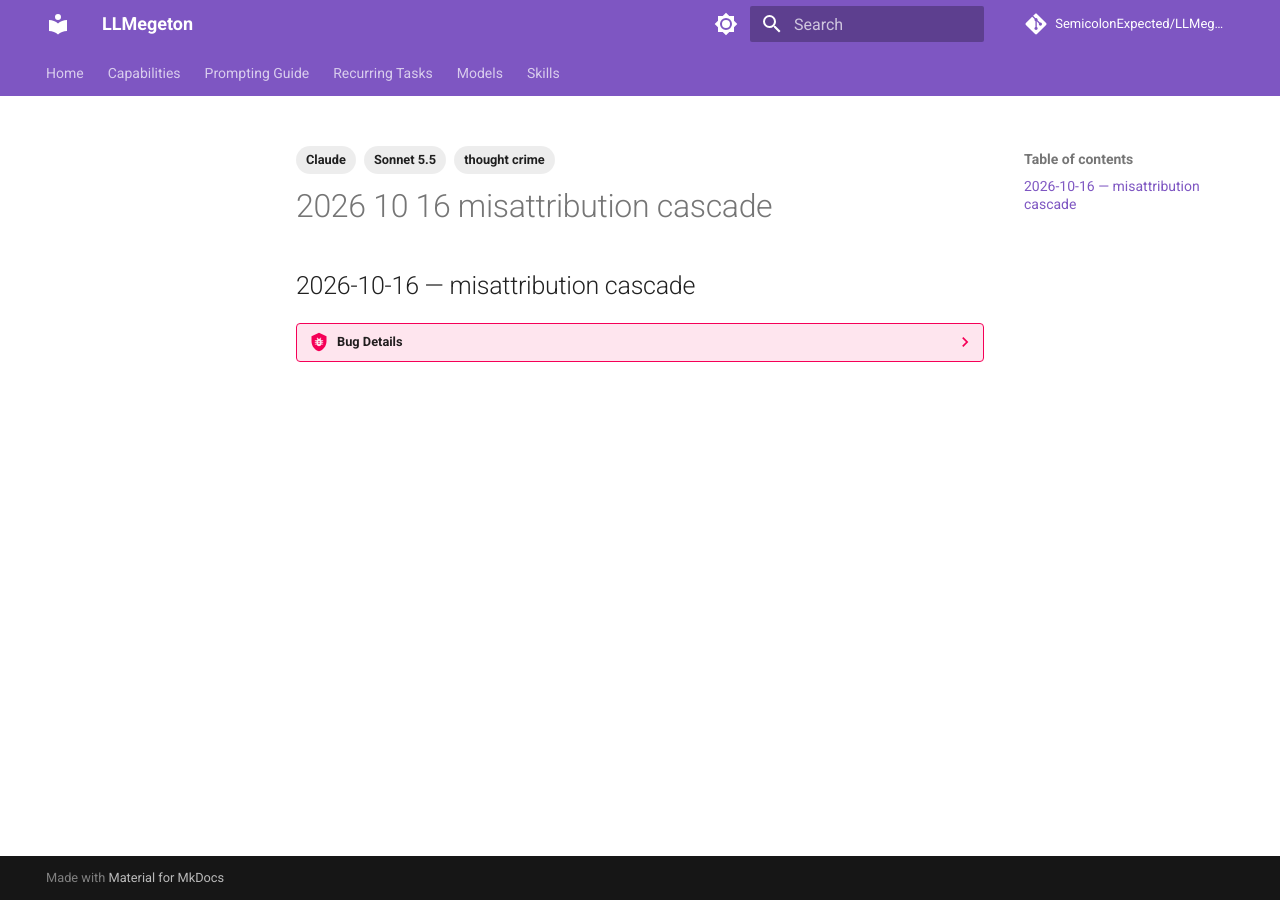
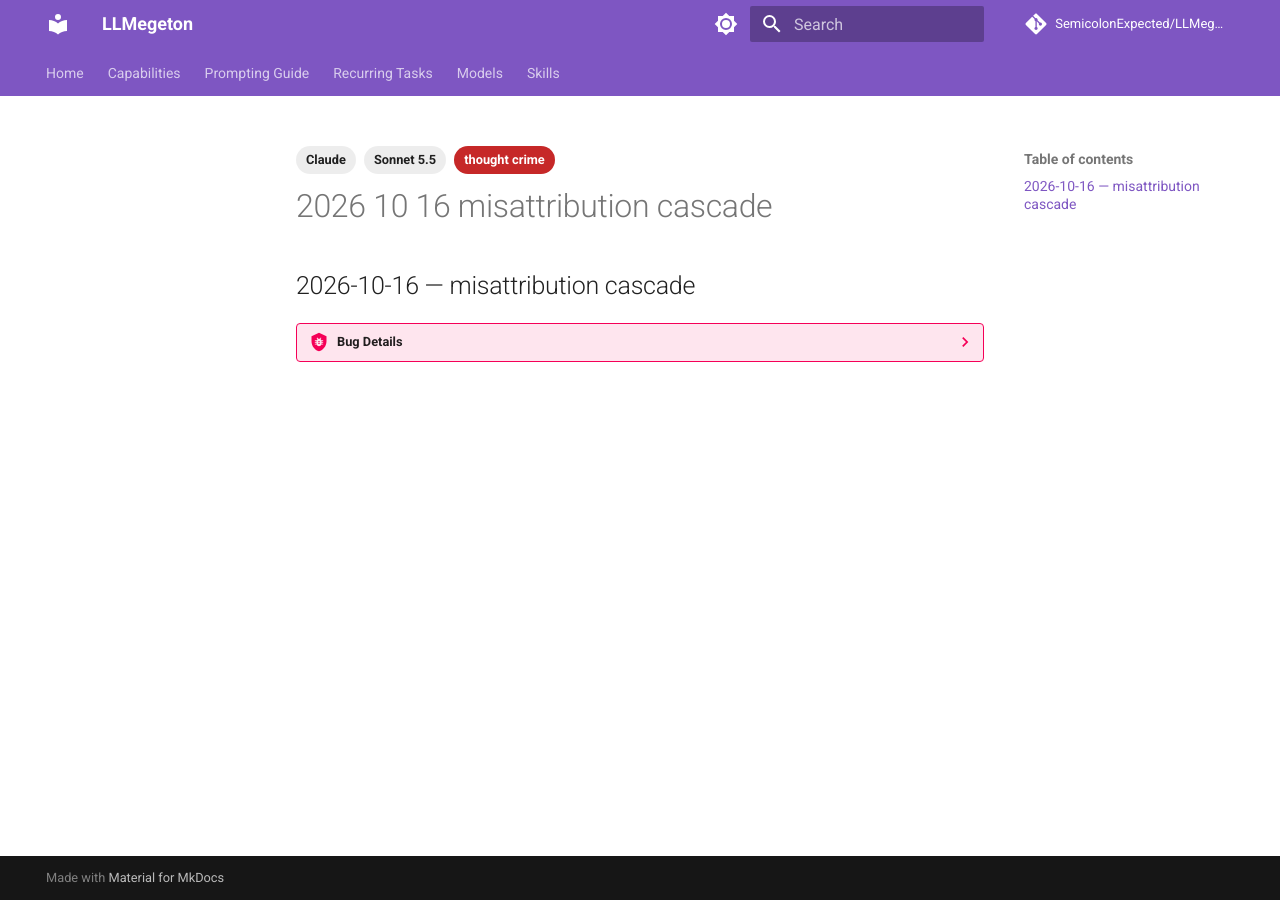
Before and after one commit to SemicolonExpected/LLMegeton, an MkDocs documentation site: the page built from docs/models/claude/bug-zoo/entries/2026-10-16-misattribution-cascade.md, in a window 1280 px wide. Built offline with MkDocs 1.6.1 and Material for MkDocs 9.7.7, drawn with Linux system fonts in a browser that asks for light colours; comment, search, counter and statistics services are not loaded.

Commit message:
Color the bug zoo tag chips (thought crime red, alignment teal)

```diff
--- a/docs/stylesheets/extra.css
+++ b/docs/stylesheets/extra.css
@@ -46,3 +46,27 @@
   opacity: 0.85;
   color: var(--md-primary-bg-color) !important;
 }
+
+/* Bug zoo tag chips */
+.md-tag {
+  border-radius: 1rem;
+  padding: 0.15rem 0.8rem;
+  font-weight: 500;
+  border: none;
+}
+
+.md-tag:hover {
+  opacity: 0.85;
+}
+
+/* thought crime: ember red */
+.md-tag[href*="tag:thought-crime"] {
+  background-color: #c62828;
+  color: #fff !important;
+}
+
+/* alignment: deep teal */
+.md-tag[href*="tag:alignment"] {
+  background-color: #00695c;
+  color: #fff !important;
+}
```
